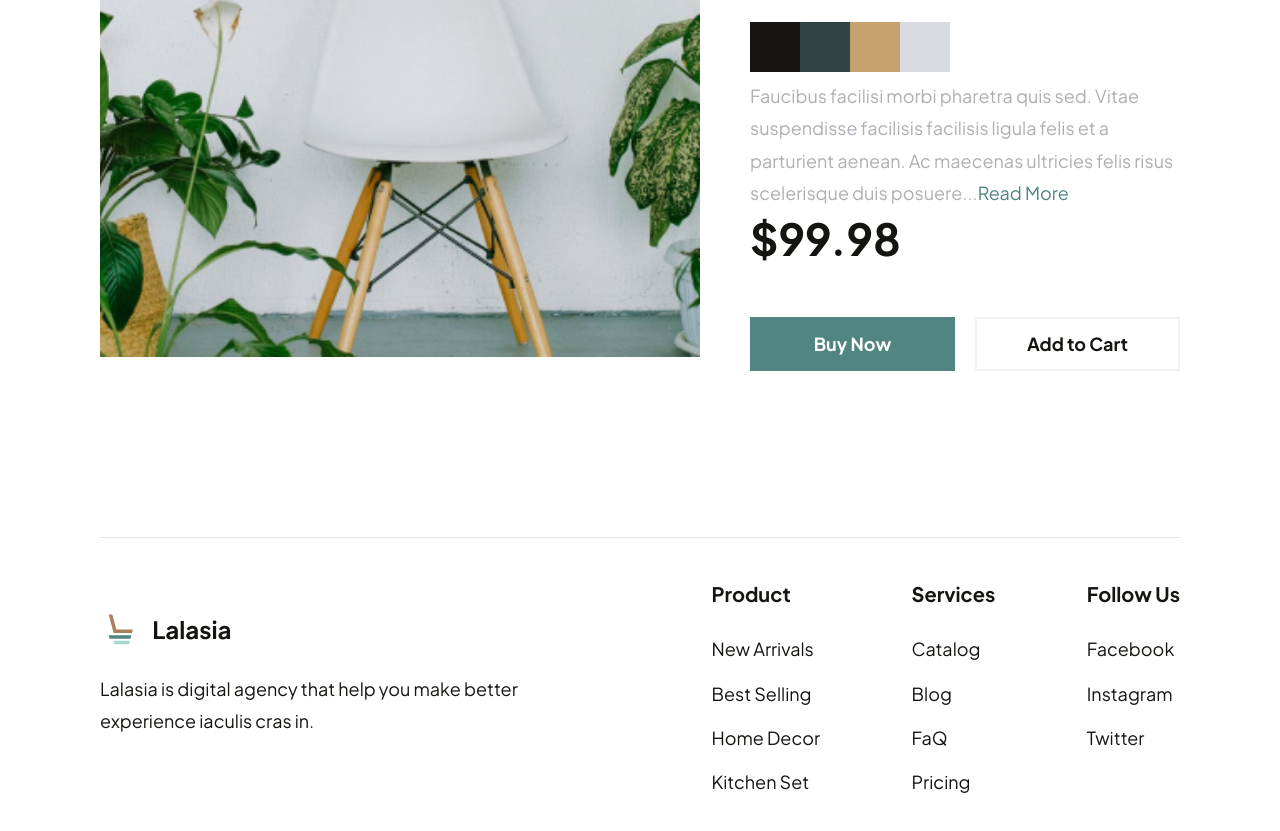
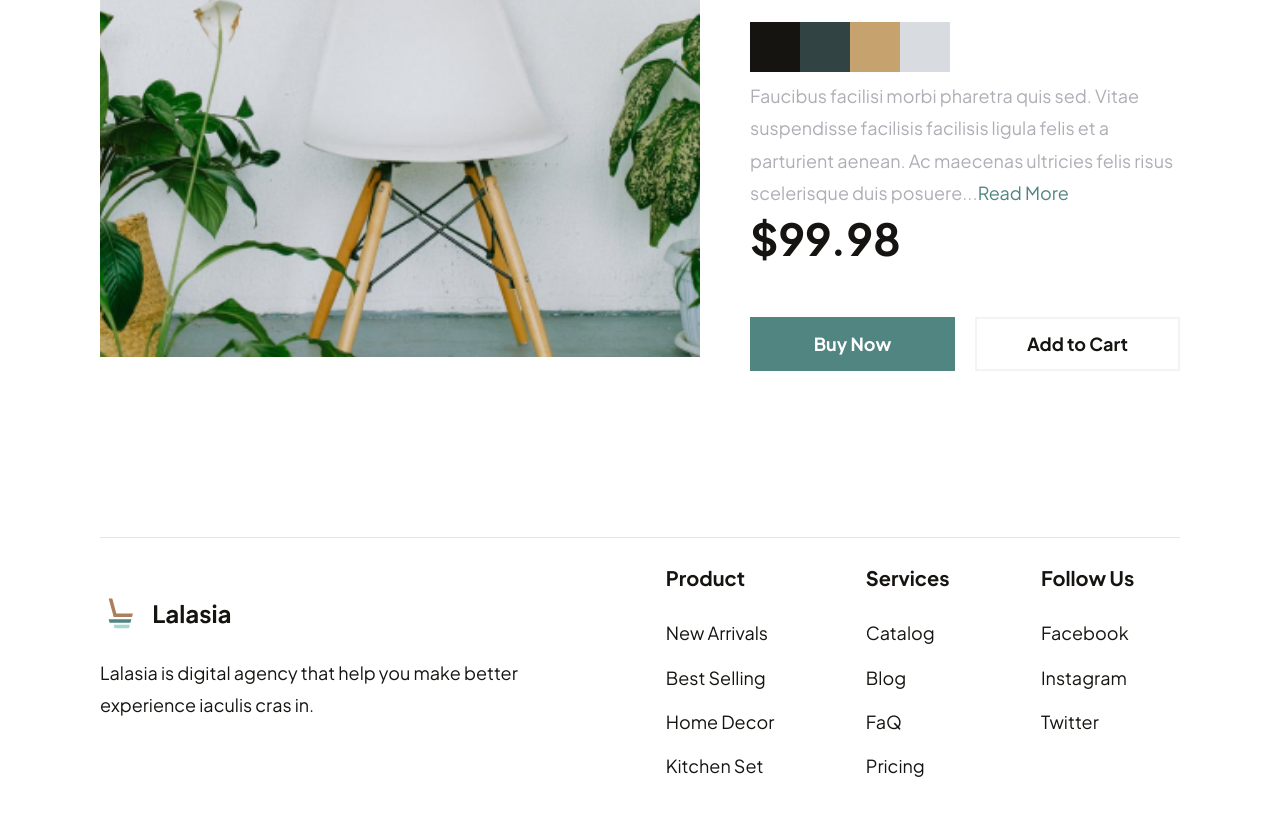
Before and after one commit to nutthanonn/furniture-website, a React (Create React App) app in the folder client/: page /product/details in a window 1280 px wide. Shown: the part 545-1376 px from the top of the page. Built offline with nearby package versions, Linux system fonts and the light colour scheme.

Commit message:
[+] add: key props

```diff
--- a/client/src/shared/Footer.tsx
+++ b/client/src/shared/Footer.tsx
@@ -34,8 +34,8 @@ const Footer: React.FC = () => {
                 <Heading4>{item.title}</Heading4>
                 {item.categories.map((categories, i) => {
                   return (
-                    <li>
-                      <ContactLink style={{ margin: "12px 0" }} key={i}>
+                    <li key={i}>
+                      <ContactLink style={{ margin: "12px 0" }}>
                         {categories}
                       </ContactLink>
                     </li>
@@ -57,7 +57,7 @@ const Box = styled.div`
   display: flex;
   justify-content: space-between;
   border-top: 1.5px solid #ece4de;
-  margin-bottom: 5.5rem;
+  padding-bottom: 50px;
   @media only screen and (${device.tablet}) {
     flex-direction: column;
     padding-top: 3rem;
@@ -89,15 +89,20 @@ const ContactBox = styled.div`
   @media only screen and (${device.mobileL}) {
     width: 100%;
   }
-  /* border: 2px solid black; */
 `;
 
 const Grid = styled.ul`
-  margin-left: auto;
-  list-style: none;
+  list-style-type: none;
+  padding: 0;
+  margin: 0 auto;
   @media only screen and (${device.laptop}) {
-    margin-right: auto;
-    margin-left: 0;
+    margin: 0;
+  }
+
+  > h4 {
+    @media only screen and (${device.mobileL}) {
+      font-size: 14px;
+    }
   }
 `;
 
@@ -112,7 +117,6 @@ const ContactLink = styled(Paragraph1)`
 
   @media only screen and (${device.mobileM}) {
     font-size: 10px;
-    color: ${Gray};
   }
 `;
 
--- a/client/src/shared/Tab.tsx
+++ b/client/src/shared/Tab.tsx
@@ -21,10 +21,9 @@ const Tab: React.FC = () => {
       <TabChild>
         {TabItem.map((item, index) => {
           return (
-            <li>
+            <li key={index}>
               <a href={`/${item}`}>
                 <HeadingCustom
-                  key={index}
                   val={isSelect === item ? true : false}
                   onClick={() => handleClick(item)}
                 >
```
